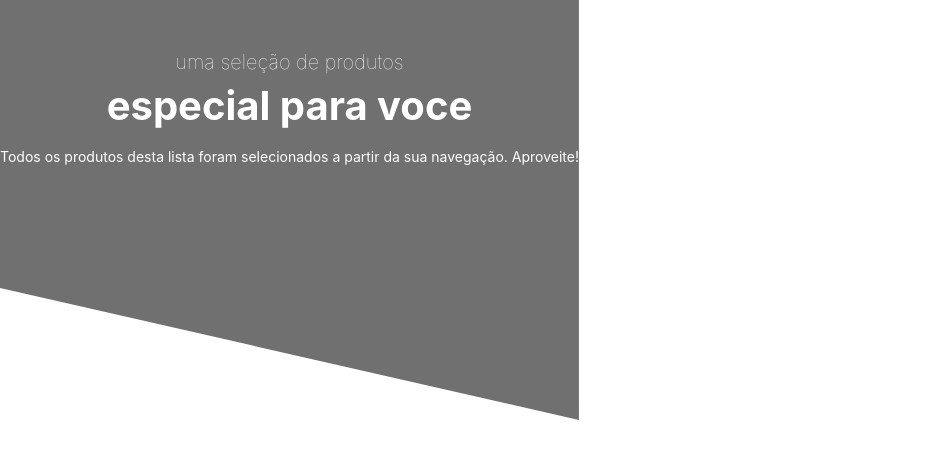
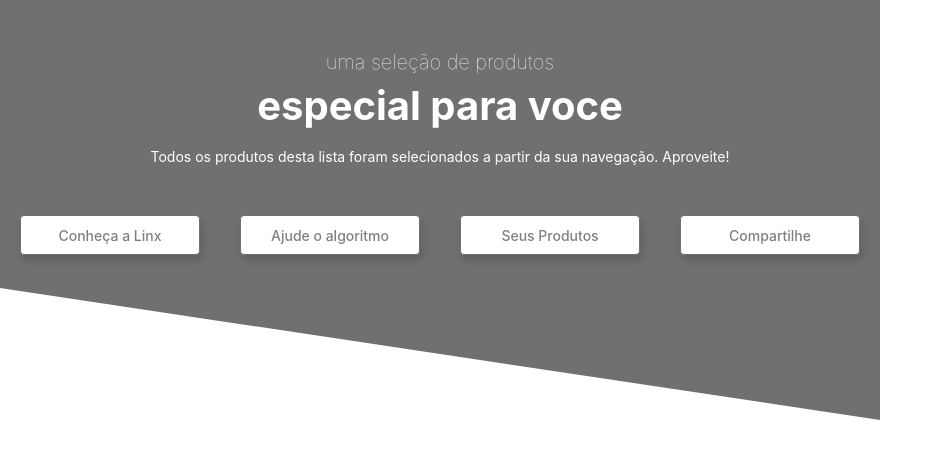
Before and after one commit to est8r/Sprint-Linx, a React (Vite) app: page / in a window 1280 px wide. Shown: the top 458 px of the page, without its empty margins (0-943 px from the left). Built offline with nearby package versions, Linux system fonts and the light colour scheme.

Commit message:
Importando o componente menu na header

```diff
--- a/src/components/Header/Header.jsx
+++ b/src/components/Header/Header.jsx
@@ -1,4 +1,5 @@
 import React from 'react';
+import Menu from '../Menu/Menu';
 import S from './Header.module.css';
 const Header = () => {
   return (
@@ -9,6 +10,7 @@ const Header = () => {
         Todos os produtos desta lista foram selecionados a partir da sua
         navegação. Aproveite!
       </p>
+      <Menu />
     </header>
   );
 };
```
